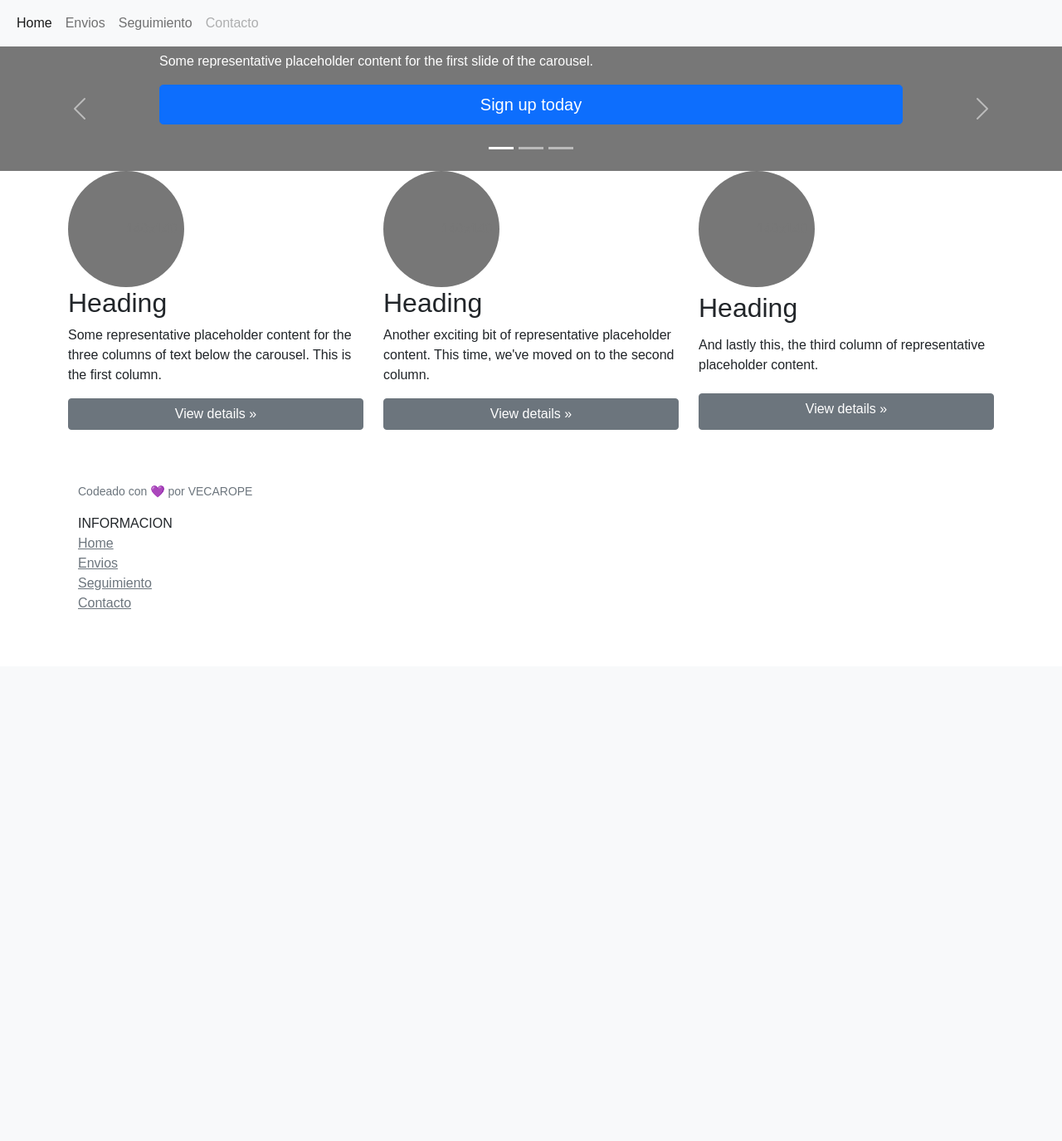
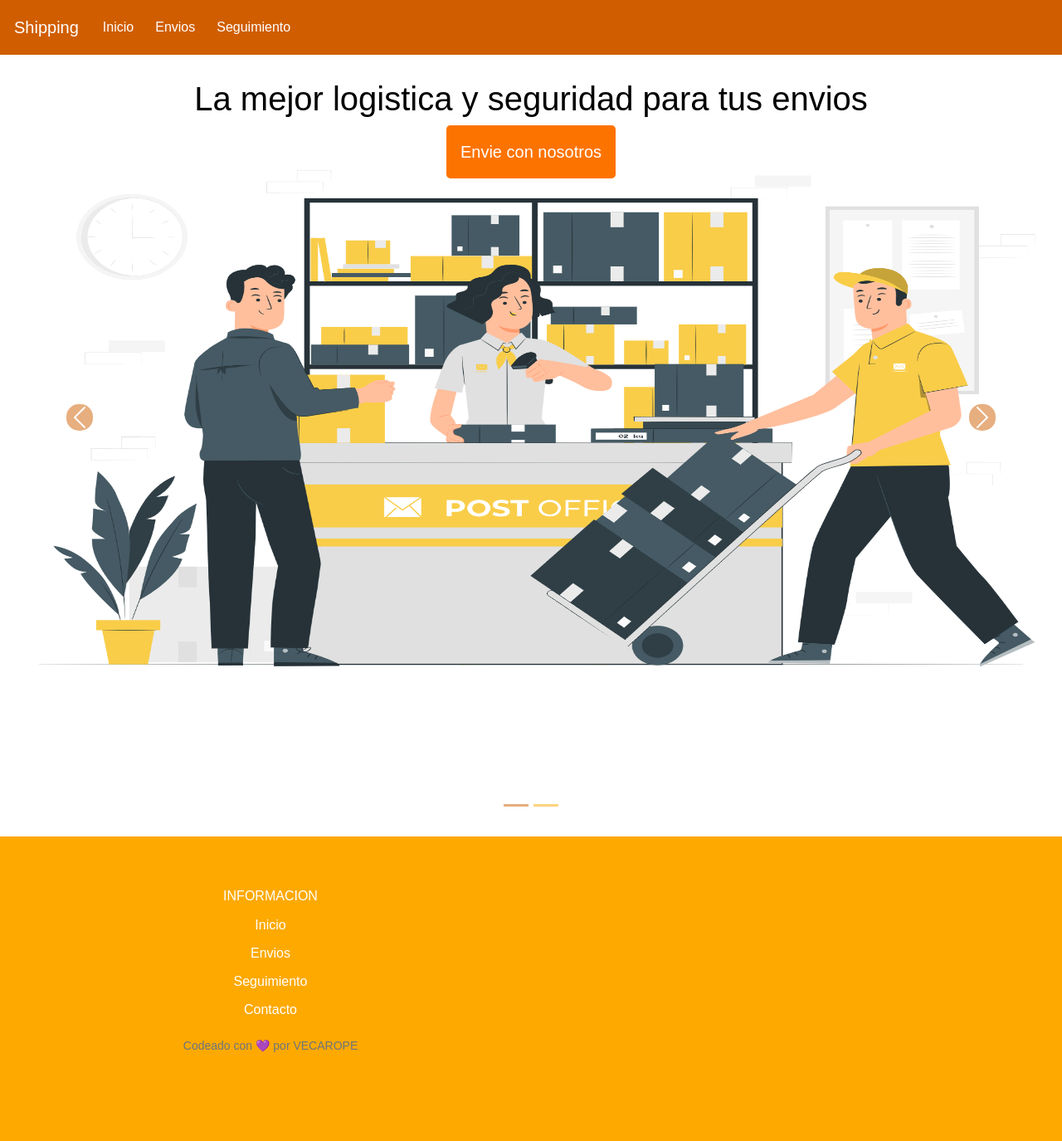
Before and after one commit to vecarope/encomienda, a Django app: page / in a window 1280 px wide. Shown: the whole page at 83% size. Before the commit the page ends 734 px from the top, so only its background shows below. Run offline with Django 4.2, Linux system fonts and the light colour scheme; some libraries are stand-ins or nearby versions.

Commit message:
Add files via upload

```diff
--- /dev/null
+++ b/app/static/app/estilos.css
@@ -0,0 +1,103 @@
+* {
+    margin: 0;
+    padding: 0;
+    box-sizing: border-box;
+    font-family: 'Fira Sans', sans-serif;
+    display:grid;
+}
+
+
+nav{
+    background-color: #D05E00;
+    color:#ffff;
+}
+
+a {
+    color: #ffff;
+    margin: 5px;
+}
+
+a:hover {
+    color: #ffff;
+}
+
+.navbar-nav {
+    text-align: center;
+    text-decoration: none;
+    color:#ffff;
+}
+.nav-link{
+    color:#ffff;
+}
+
+a:active {
+    color: #ffff;
+}
+
+.nav-link:hover {
+    color:#542600;
+}
+
+
+#carrusel .boton-des{
+    background-color: #FDA900;
+}
+#carrusel .boton-des-active {
+    background-color:#D05E00 ;
+}
+img {
+    height: 990px;
+    align-items: center;
+}
+.carousel-control-prev-icon,.carousel-control-next-icon {
+    background-color:#D05E00;
+    border-radius: 15px;
+}
+
+.carousel-caption {
+    width:70%;
+    height:90%;
+    color:#000;
+    padding:0.5rem;
+    font-size: xx-large;
+}
+.btn {
+    background-color:#FD7300;
+    color:#ffff;
+    padding: 1rem 1rem 1rem 1rem;
+    margin: 0rem 0rem 1rem 0rem;
+}
+.btn:hover {
+    background-color: #542600;
+    color:#ffff;
+}
+footer{
+    background-color: #FDA900;
+    margin:0;
+    text-align:center;
+    color:#ffff;
+    padding-top: 10px;
+    margin-top: 10px;
+}
+h5{
+    font-weight:500;
+    font-size:40px;
+}
+
+h6{
+    margin-top:0.9rem;
+}
+.list-unstyled a{
+
+    color:#ffff;
+    text-decoration: none;
+
+}
+
+.list-unstyled a:hover{
+color:#542600; }
+
+
+.container{
+    max-width: 100%;
+}
--- a/app/templates/app/base.html
+++ b/app/templates/app/base.html
@@ -6,50 +6,53 @@
     <meta charset="UTF-8">
     <meta name="viewport" content="width=device-width, initial-scale=1.0">
     <title> {% block title %}{% endblock%}</title>
-    <link href="{% static 'app/assets/dist/css/bootstrap.min.css' %}" rel="stylesheet">
-    <link href="{% static 'app/style.css'%}" rel="stylesheet">
+    <link rel="stylesheet" href="{% static 'app/assets/dist/css/bootstrap.min.css' %}" >
+    <link rel="stylesheet" type="text/css" href="{% static 'app/estilos.css' %}" >
 </head>
 <body>
-    <nav class="navbar navbar-expand-lg navbar-light bg-light">
+  <header class="site-header sticky-top py-1">
+    <nav class="navbar fixed-top navbar-expand-lg">
       <div class="container-fluid">
-          <button class="navbar-toggler" type="button" data-bs-toggle="collapse" data-bs-target="#navbarNav" aria-controls="navbarNav" aria-expanded="false" aria-label="Toggle navigation">
+        <a class="navbar-brand" href="/#">Shipping</a>
+        <button class="navbar-toggler navbar-dark" type="button" data-bs-toggle="collapse" data-bs-target="#navbarNav" aria-controls="navbarNav" aria-expanded="false" aria-label="Toggle navigation">
           <span class="navbar-toggler-icon"></span>
         </button>
         <div class="collapse navbar-collapse" id="navbarNav">
           <ul class="navbar-nav">
             <li class="nav-item">
-                <a class="nav-link active" aria-current="page" href="#">Home</a>
+              <a class="nav-link active" aria-current="page" href="/#">Inicio</a>
             </li>
             <li class="nav-item">
-                <a class="nav-link" href="#">Envios</a>
+              <a class="nav-link" href="/envio/">Envios</a>
             </li>
             <li class="nav-item">
-                <a class="nav-link" href="#">Seguimiento</a>
-              </li>
-              <li class="nav-item">
-                <a class="nav-link disabled" href="#" tabindex="-1" aria-disabled="true">Contacto</a>
+              <a class="nav-link" href="/seguimiento/">Seguimiento</a>
             </li>
           </ul>
         </div>
       </div>
     </nav>
+  </header>
 
-      {% block contenido %}
-      {% endblock%}
+      {% block contenido %}{% endblock%}
 
 <footer class="container py-5">
-        <div class="row">
-          <div class="col-12 col-md">
-            <small class="d-block mb-3 text-muted">Codeado con 💜 por VECAROPE</small>
-          </div>
           <div class="col-6 col-md">
-            <h7>INFORMACION</h7>
+            <h6>INFORMACION</h6>
             <ul class="list-unstyled text-small">
-              <li><a class="link-secondary" href="#">Home</a></li>
+              <li><a class="link-secondary" href="#">Inicio</a></li>
               <li><a class="link-secondary" href="#">Envios</a></li>
               <li><a class="link-secondary" href="#">Seguimiento</a></li>
               <li><a class="link-secondary" href="#">Contacto</a></li>
             </ul>
+            <div class="col-12 col-lg">
+              <small class="d-block mb-3 text-muted">Codeado con 💜 por VECAROPE</small>
+            </div>
+            <div class="col-md-8 col-lg-7 text-center text-md-right ">
+            <a href="https://github.com/ "><i class="icon fab fa-github-square fa-2x mx-2 "></i></a>
+            <a href="https://cl.linkedin.com/ "><i class="icon fab fa-linkedin fa-2x mx-2 "></i></a>
+            <a href="https://twitter.com/home?lang=es "><i class="icon fab fa-twitter-square fa-2x mx-2 "></i></a>
+            <a href="https://www.facebook.com/ "><i class="icon fab fa-facebook-square fa-2x mx-2 "></i></a>
           </div>
           </div>
       </footer>
--- a/app/templates/app/envio.html
+++ b/app/templates/app/envio.html
@@ -7,7 +7,7 @@
     <form method="post">
         {% csrf_token %}
         <h1>Formulario de Envio</h1>
-        {% bootstrap_form  form%}
+        {% bootstrap_form form %}
         {% buttons %}
         <button type='submit'> ENVIAR </button>
         {% endbuttons %}
--- a/app/templates/app/home.html
+++ b/app/templates/app/home.html
@@ -2,83 +2,32 @@
 {% load static %}
 {% load bootstrap5 %}
 {% block contenido %}
-<main>
-
-    <div id="myCarousel" class="carousel slide" data-bs-ride="carousel">
+<div id="carrusel" class="carousel slide" data-bs-ride="carousel">
   <div class="carousel-indicators">
-        <button type="button" data-bs-target="#myCarousel" data-bs-slide-to="0" class="active" aria-current="true" aria-label="Slide 1"></button>
-        <button type="button" data-bs-target="#myCarousel" data-bs-slide-to="1" aria-label="Slide 2"></button>
-        <button type="button" data-bs-target="#myCarousel" data-bs-slide-to="2" aria-label="Slide 3"></button>
+    <button type="button" data-bs-target="#carouselExampleCaptions" data-bs-slide-to="0" class="boton-des-active" aria-current="true" aria-label="Slide 1"></button>
+    <button type="button" data-bs-target="#carouselExampleCaptions" data-bs-slide-to="1" class="boton-des"aria-label="Slide 2"></button>
   </div>
   <div class="carousel-inner">
     <div class="carousel-item active">
-          <svg class="bd-placeholder-img" width="100%" height="100%" xmlns="http://www.w3.org/2000/svg" aria-hidden="true" preserveAspectRatio="xMidYMid slice" focusable="false"><rect width="100%" height="100%" fill="#777"/></svg>
-
-          <div class="container">
-            <div class="carousel-caption text-start">
-              <h1>Example headline.</h1>
-              <p>Some representative placeholder content for the first slide of the carousel.</p>
-              <p><a class="btn btn-lg btn-primary" href="#">Sign up today</a></p>
+      <img src="{% static 'app/media/carrusel1.png'%}" class="d-block w-100" alt="...">
+      <div class="carousel-caption d-none d-md-block">
+        <h5 class="carousel-titulo">La mejor logistica y seguridad para tus envios</h5>
+        <button type="button" class="btn btn-lg " > Envie con nosotros</button>
+      </div>
+    </div>
+    <div class="carousel-item">
+      <img src="{% static 'app/media/carrusel2.png'%}" class="d-block w-100" alt="...">
+      <div class="carousel-caption d-none d-md-block">
+        <h5 class="carousel-titulo">Nueva plataforma de seguimiento</h5>
+        <button type="button" class="btn btn-lg " >Seguimiento de su paquete</button>
       </div>
     </div>
   </div>
-        <div class="carousel-item">
-          <svg class="bd-placeholder-img" width="100%" height="100%" xmlns="http://www.w3.org/2000/svg" aria-hidden="true" preserveAspectRatio="xMidYMid slice" focusable="false"><rect width="100%" height="100%" fill="#777"/></svg>
-
-          <div class="container">
-            <div class="carousel-caption">
-              <h1>Another example headline.</h1>
-              <p>Some representative placeholder content for the second slide of the carousel.</p>
-              <p><a class="btn btn-lg btn-primary" href="#">Learn more</a></p>
-            </div>
-          </div>
-        </div>
-        <div class="carousel-item">
-          <svg class="bd-placeholder-img" width="100%" height="100%" xmlns="http://www.w3.org/2000/svg" aria-hidden="true" preserveAspectRatio="xMidYMid slice" focusable="false"><rect width="100%" height="100%" fill="#777"/></svg>
-
-          <div class="container">
-            <div class="carousel-caption text-end">
-              <h1>One more for good measure.</h1>
-              <p>Some representative placeholder content for the third slide of this carousel.</p>
-              <p><a class="btn btn-lg btn-primary" href="#">Browse gallery</a></p>
-            </div>
-          </div>
-        </div>
-      </div>
-      <button class="carousel-control-prev" type="button" data-bs-target="#myCarousel" data-bs-slide="prev">
-        <span class="carousel-control-prev-icon" aria-hidden="true"></span>
-        <span class="visually-hidden">Previous</span>
+  <button class="carousel-control-prev" type="button" data-bs-target="#carouselExampleCaptions" data-bs-slide="prev">
+    <span class="carousel-control-prev-icon"  aria-hidden="true"></span>
   </button>
-      <button class="carousel-control-next" type="button" data-bs-target="#myCarousel" data-bs-slide="next">
+  <button class="carousel-control-next" type="button" data-bs-target="#carouselExampleCaptions" data-bs-slide="next">
     <span class="carousel-control-next-icon" aria-hidden="true"></span>
-        <span class="visually-hidden">Next</span>
   </button>
 </div>
-
-    <div class="container marketing">
-
-        <!-- Three columns of text below the carousel -->
-        <div class="row">
-          <div class="col-lg-4">
-            <svg class="bd-placeholder-img rounded-circle" width="140" height="140" xmlns="http://www.w3.org/2000/svg" role="img" aria-label="Placeholder: 140x140" preserveAspectRatio="xMidYMid slice" focusable="false"><title>Placeholder</title><rect width="100%" height="100%" fill="#777"/><text x="50%" y="50%" fill="#777" dy=".3em">140x140</text></svg>
-
-            <h2>Heading</h2>
-            <p>Some representative placeholder content for the three columns of text below the carousel. This is the first column.</p>
-            <p><a class="btn btn-secondary" href="#">View details &raquo;</a></p>
-          </div><!-- /.col-lg-4 -->
-          <div class="col-lg-4">
-            <svg class="bd-placeholder-img rounded-circle" width="140" height="140" xmlns="http://www.w3.org/2000/svg" role="img" aria-label="Placeholder: 140x140" preserveAspectRatio="xMidYMid slice" focusable="false"><title>Placeholder</title><rect width="100%" height="100%" fill="#777"/><text x="50%" y="50%" fill="#777" dy=".3em">140x140</text></svg>
-
-            <h2>Heading</h2>
-            <p>Another exciting bit of representative placeholder content. This time, we've moved on to the second column.</p>
-            <p><a class="btn btn-secondary" href="#">View details &raquo;</a></p>
-          </div><!-- /.col-lg-4 -->
-          <div class="col-lg-4">
-            <svg class="bd-placeholder-img rounded-circle" width="140" height="140" xmlns="http://www.w3.org/2000/svg" role="img" aria-label="Placeholder: 140x140" preserveAspectRatio="xMidYMid slice" focusable="false"><title>Placeholder</title><rect width="100%" height="100%" fill="#777"/><text x="50%" y="50%" fill="#777" dy=".3em">140x140</text></svg>
-
-            <h2>Heading</h2>
-            <p>And lastly this, the third column of representative placeholder content.</p>
-            <p><a class="btn btn-secondary" href="#">View details &raquo;</a></p>
-          </div><!-- /.col-lg-4 -->
-        </div><!-- /.row -->
 {% endblock %}
--- a/encomienda/settings.py
+++ b/encomienda/settings.py
@@ -131,8 +131,8 @@ USE_TZ = True
 # Static files (CSS, JavaScript, Images)
 # https://docs.djangoproject.com/en/4.0/howto/static-files/
 
-STATIC_URL = '/static/'
-STATICFILES_DIR = (os.path.join(BASE_DIR, 'static'),)
+STATIC_URL = 'static/'
+STATICFILES_DIR = (os.path.join(BASE_DIR, 'app/static'),)
 
 # Default primary key field type
 # https://docs.djangoproject.com/en/4.0/ref/settings/#default-auto-field
```
Also changed, not shown: app/static/app/media/Mail sent-bro.png (added), app/static/app/media/Messenger-bro.png (added), app/static/app/media/Messenger-cuate.png (added), app/static/app/media/Messenger-pana.png (added), app/static/app/media/Messenger-rafiki.png (added), app/static/app/media/Post office-amico.svg (added), app/static/app/media/Post office-rafiki.png (added), app/static/app/media/Startup life-pana.png (added), app/static/app/media/Take Away-cuate.png (added), app/static/app/media/Take Away-pana.png (added), app/static/app/media/carrusel1.png (added), app/static/app/media/carrusel2.png (added), 1 other file. Lines whose indentation alone changed are shown as unchanged.
